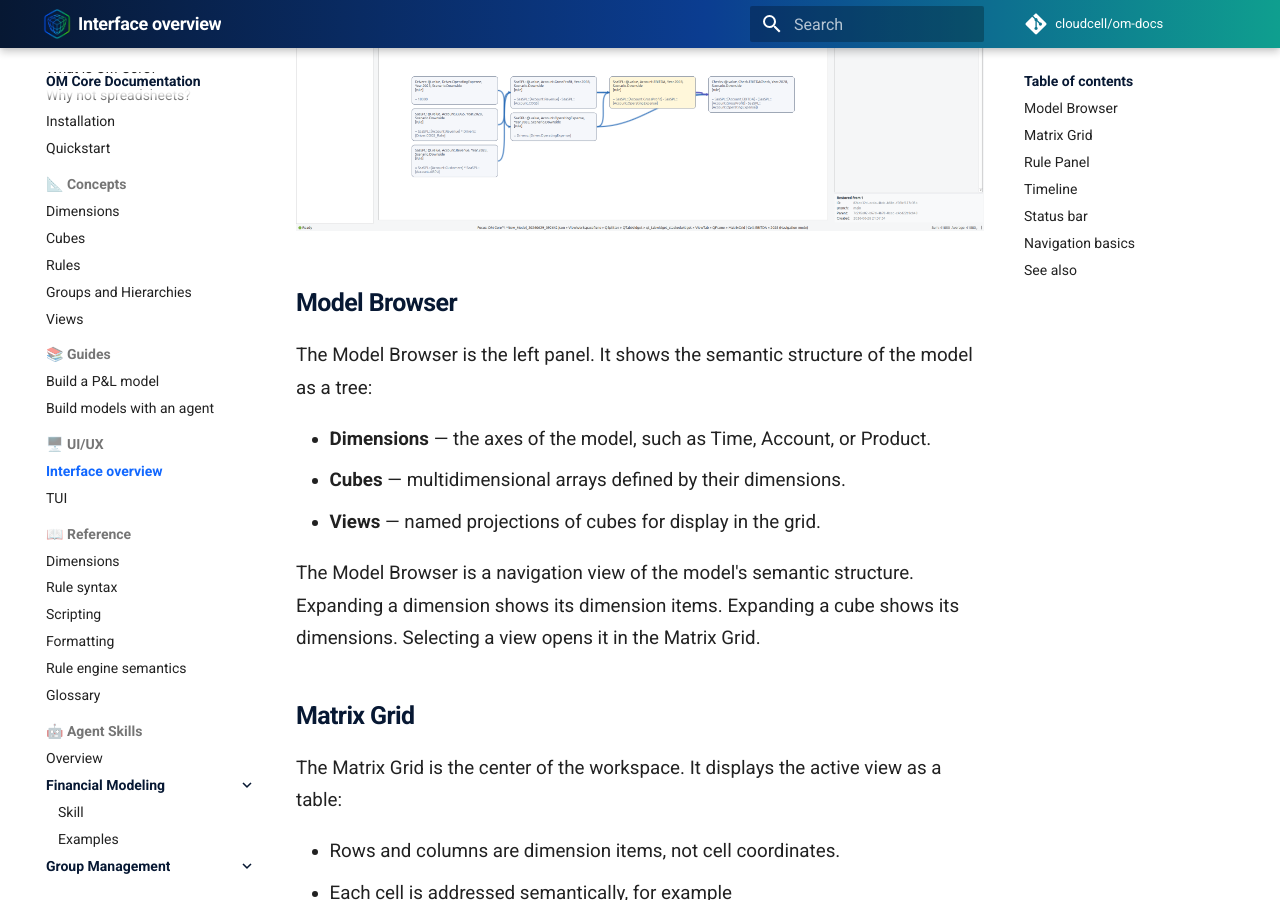
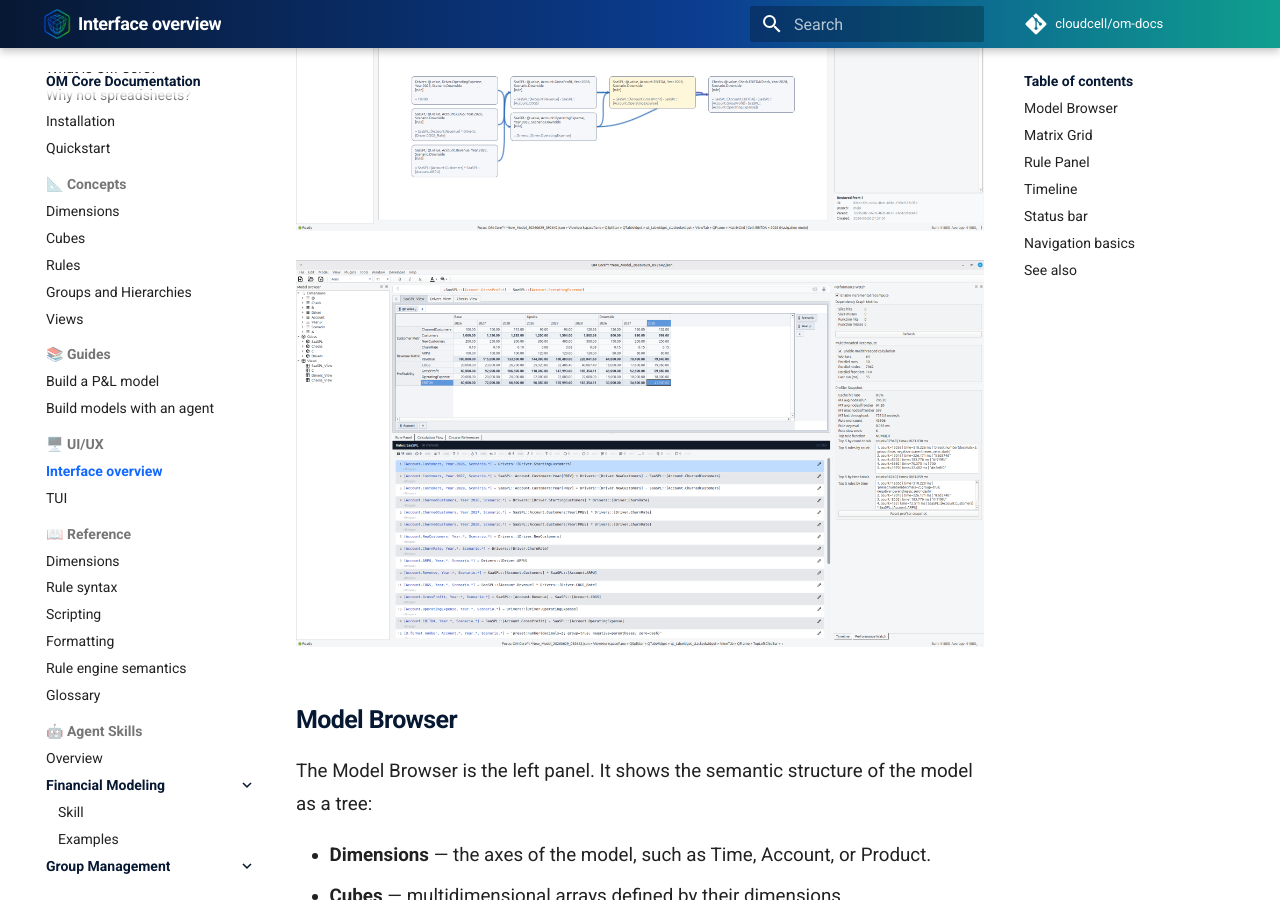
Before and after one commit to cloudcell/om-docs, an MkDocs documentation site: the page built from docs/ui-ux/interface.md, in a window 1280 px wide and 900 px high, scrolled down 411 px. Built offline with MkDocs 1.6.1 and Material for MkDocs 9.7.7, drawn with Linux system fonts in a browser that asks for light colours; comment, search, counter and statistics services are not loaded.

Commit message:
docs: add alternative UI screenshot to interface guide
Add om-core-ui-full-alt.png screenshot showing alternative view of OM Core interface. Remove duplicate screenshot reference from Rule Panel section.

```diff
--- a/docs/ui-ux/interface.md
+++ b/docs/ui-ux/interface.md
@@ -3,6 +3,8 @@
 This page describes the main areas of the OM Core interface. The GUI and TUI share the same core areas, although they are rendered differently.
 
 ![OM Core interface](../assets/images/om-core-ui-full.png)
+
+![OM Core interface alternative](../assets/images/om-core-ui-full-alt.png)
 
 ## Model Browser
 
@@ -37,7 +39,6 @@ It has three tabs:
 
 The Rule Panel shows rules as semantic units. A rule is not tied to a specific cell coordinate; it is attached to a slice or a single cell address.
 
-![OM Core interface with the Calculation Flow tab open](../assets/images/om-core-ui-full.png)
 
 ## Timeline
 
```
Also changed, not shown: docs/assets/images/om-core-ui-full-alt.png (added).
